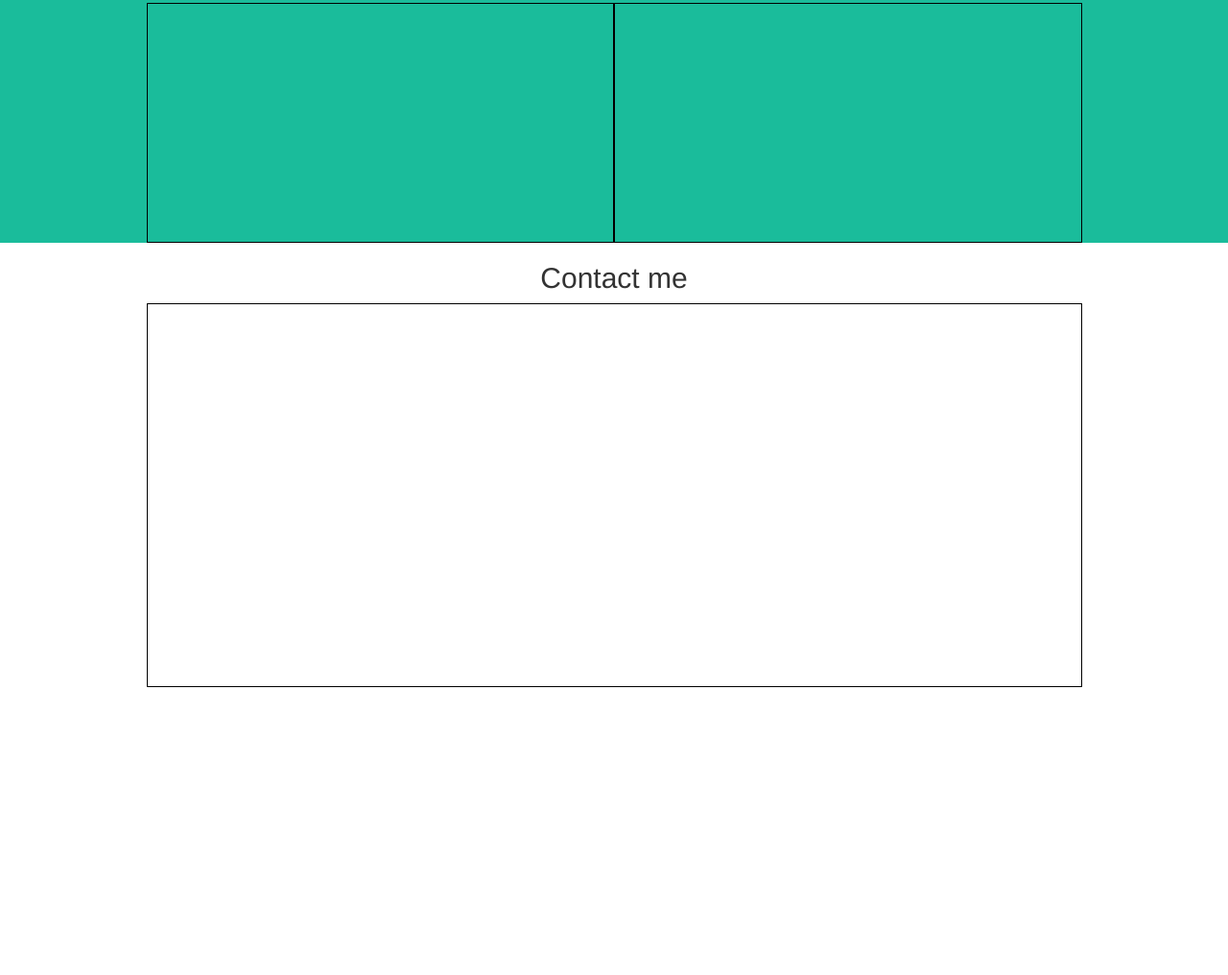
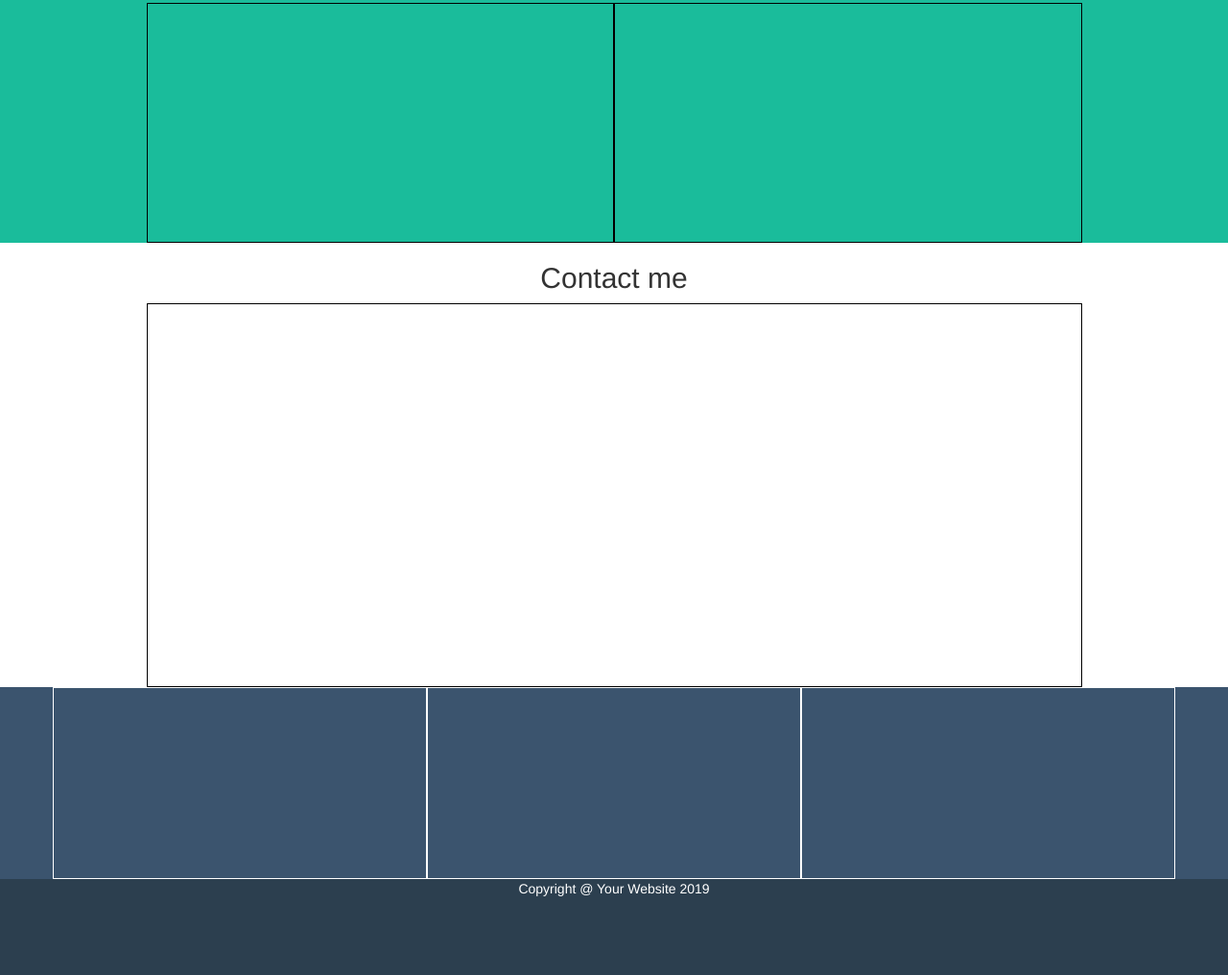
Before and after one commit to mariaDulesova/html-css-bootstrap-freelancer, a plain HTML site: page index.html in a window 1280 px wide. Shown: the part 1223-2239 px from the top of the page at 96% size. Before the commit the page ends 1939 px from the top, so only its background shows below. Drawn offline with nearby package versions, Linux system fonts and the light colour scheme.

Commit message:
Full structure - No content

```diff
--- a/css/style.css
+++ b/css/style.css
@@ -17,18 +17,23 @@ nav .col-xs-6 {
 }
 
 #portfolio .col-xs-12,
-#about .col-xs-12 {
+#about .col-xs-8 {
     height: 250px;
     border: 1px solid black;
 }
 
-#contact-me .col-xs-10{
+#contact-me .col-xs-8{
     height: 400px;
     border: 1px solid black;
 }
 
-
-
+.useful-links .col-xs-12 {
+    height: 200px;
+    border: 1px solid white;
+}
+.copyright {
+    height: 100px;
+}
 
 /* /Debug */
 
@@ -38,13 +43,24 @@ nav .col-xs-6 {
 body {
     text-align: center;
 }
-
-/* Header */
-nav {
-    background-color: #2c3f4f;
-}
-
 #header-jambotron,
 #about {
     background-color: #1abc9b;
 }
+.text-white {
+    color:white;
+}
+
+/* Header */
+nav,
+.copyright {
+    background-color: #2c3f4f;
+}
+
+
+/* Footer */
+
+footer
+.useful-links{
+    background-color: #3b546e;
+}
--- a/index.html
+++ b/index.html
@@ -18,12 +18,10 @@
                     <div class="col-xs-6"></div>
                     <div class="col-xs-6"></div>
                 </div>
-
             </div>
-
         </nav>
 
-        <section id="header-jambotron">
+        <section id="header-jambotron" class="text-white">
             <div class="container">
                 <div class="row">
                     <div class="col-xs-12">
@@ -49,12 +47,12 @@
         </div>
 
     </section>
-    <section id="about">
+    <section id="about" class="text-white">
         <h2>About</h2>
         <div class="container">
             <div class="row">
-                <div class="col-xs-12 col-sm-5 col-sm-offset-1"></div>
-                <div class="col-xs-12 col-sm-5"></div>
+                <div class="col-xs-8 col-xs-offset-2 col-sm-4  col-md-5 col-md-offset-1"></div>
+                <div class="col-xs-8 col-xs-offset-2 col-sm-4 col-sm-offset-0 col-md-5"></div>
             </div>
         </div>
     </section>
@@ -63,7 +61,7 @@
         <h2>Contact me</h2>
         <div class="container">
             <div class="row">
-                <div class="col-xs-10 col-xs-offset-1">
+                <div class="col-xs-8 col-xs-offset-2 col-md-10 col-md-offset-1">
                 </div>
             </div>
         </div>
@@ -71,13 +69,21 @@
     <!-- /Main -->
 
     <!-- Footer -->
-    <section>
+    <footer>
+        <section class="useful-links text-white">
+            <div class="container">
+                <div class="row">
+                    <div class="col-xs-12 col-sm-4"></div>
+                    <div class="col-xs-12 col-sm-4"></div>
+                    <div class="col-xs-12 col-sm-4"></div>
+                </div>
+            </div>
 
-    </section>
-    <section>
-
-    </section>
-
+        </section>
+        <section class="copyright text-white">
+            <p>Copyright &#64; Your Website 2019</p>
+        </section>
+    </footer>
     <!-- /Footer -->
 
 </body>
```
